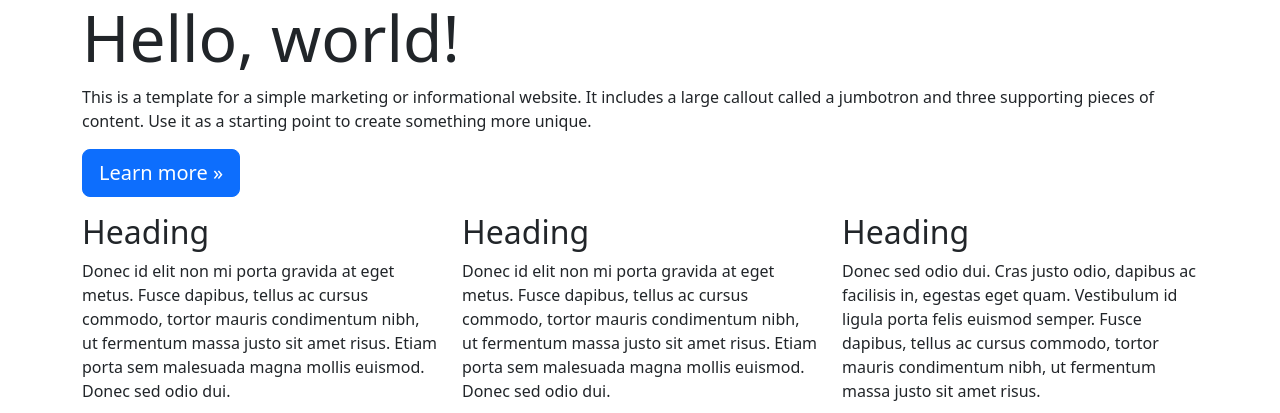
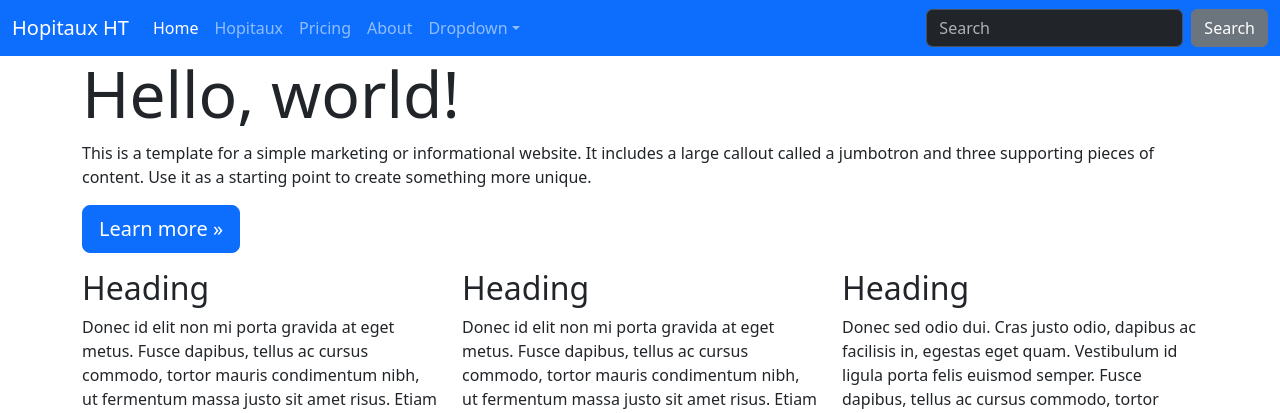
Before and after one commit to djken/GestionHopital-django, a Django app: page / in a window 1280 px wide. Shown: the top 413 px of the page. Run offline with Django 5.2, Linux system fonts and the light colour scheme.

Commit message:
Modify deletion operation

```diff
--- a/localisationHopital/Hregister/templates/hopitaux/afficher_un_hopital.html
+++ b/localisationHopital/Hregister/templates/hopitaux/afficher_un_hopital.html
@@ -18,7 +18,7 @@
                 <a class="btn btn-outline-info btn-sm" href="{% url 'modifier-hopital' hopital.id %}">Update</a>
             </span>
             <span class="">
-                <a class="btn btn-outline-info btn-sm" href="{% url 'supprimer-hopital' hopital.id %}" onclick="return confirm('Are you sure you want to delete this hospital?')">Supprimer</a>
+                <a class="btn btn-outline-info btn-sm" href="{% url 'supprimer-hopital' hopital.id %}" onclick="return confirm('Êtes-vous sûr de vouloir supprimer cet hôpital?')">Supprimer</a>
             </span>
         </div>
     </div>
--- a/localisationHopital/Hregister/templates/hopitaux/home.html
+++ b/localisationHopital/Hregister/templates/hopitaux/home.html
@@ -3,10 +3,51 @@
   <head>
     <meta charset="utf-8">
     <meta name="viewport" content="width=device-width, initial-scale=1">
-    <title>Bootstrap demo</title>
+    <title>Les Hopitaux HT</title>
     <link href="https://cdn.jsdelivr.net/npm/bootstrap@5.3.3/dist/css/bootstrap.min.css" rel="stylesheet" integrity="sha384-QWTKZyjpPEjISv5WaRU9OFeRpok6YctnYmDr5pNlyT2bRjXh0JMhjY6hW+ALEwIH" crossorigin="anonymous">
   </head>
   <body>
+
+    <nav class="navbar navbar-expand-lg bg-primary" data-bs-theme="dark">
+      <div class="container-fluid">
+        <a class="navbar-brand" href="#">Hopitaux HT</a>
+        <button class="navbar-toggler" type="button" data-bs-toggle="collapse" data-bs-target="#navbarColor01" aria-controls="navbarColor01" aria-expanded="false" aria-label="Toggle navigation">
+          <span class="navbar-toggler-icon"></span>
+        </button>
+        <div class="collapse navbar-collapse" id="navbarColor01">
+          <ul class="navbar-nav me-auto">
+            <li class="nav-item">
+              <a class="nav-link active" href="{% url 'home' %}">Home
+                <span class="visually-hidden">(current)</span>
+              </a>
+            </li>
+            <li class="nav-item">
+              <a class="nav-link" href="{% url 'les-hopitaux' %}">Hopitaux</a>
+            </li>
+            <li class="nav-item">
+              <a class="nav-link" href="#">Pricing</a>
+            </li>
+            <li class="nav-item">
+              <a class="nav-link" href="#">About</a>
+            </li>
+            <li class="nav-item dropdown">
+              <a class="nav-link dropdown-toggle" data-bs-toggle="dropdown" href="#" role="button" aria-haspopup="true" aria-expanded="false">Dropdown</a>
+              <div class="dropdown-menu">
+                <a class="dropdown-item" href="#">Action</a>
+                <a class="dropdown-item" href="#">Another action</a>
+                <a class="dropdown-item" href="#">Something else here</a>
+                <div class="dropdown-divider"></div>
+                <a class="dropdown-item" href="#">Separated link</a>
+              </div>
+            </li>
+          </ul>
+          <form class="d-flex">
+            <input class="form-control me-sm-2" type="search" placeholder="Search">
+            <button class="btn btn-secondary my-2 my-sm-0" type="submit">Search</button>
+          </form>
+        </div>
+      </div>
+    </nav>
 
     <main role="main">
 
--- a/localisationHopital/Hregister/templates/hopitaux/tous_les_hopitaux.html
+++ b/localisationHopital/Hregister/templates/hopitaux/tous_les_hopitaux.html
@@ -1,4 +1,3 @@
-
 {% comment %} DTL = Dynamic (Django) Template Language {% endcomment %}
 
 <table class="table">
--- a/localisationHopital/Hregister/views.py
+++ b/localisationHopital/Hregister/views.py
@@ -44,7 +44,9 @@ def afficher_un_hopital(request, hopital_id):
     hopital = Hopitaltracker.objects.get(pk=hopital_id)
     return render(request, 'hopitaux/afficher_un_hopital.html', {'hopital': hopital})
 
+
 def supprimer_un_hopital(request, hopital_id):
     hopital = Hopitaltracker.objects.get(pk=hopital_id)
     hopital.delete()
+
     return redirect('les-hopitaux')
```
Also changed, not shown: localisationHopital/Hregister/templates/hopitaux/navbar.html (added, +40 -0 lines), localisationHopital/Hregister/urls.py (+13 -0 lines).
